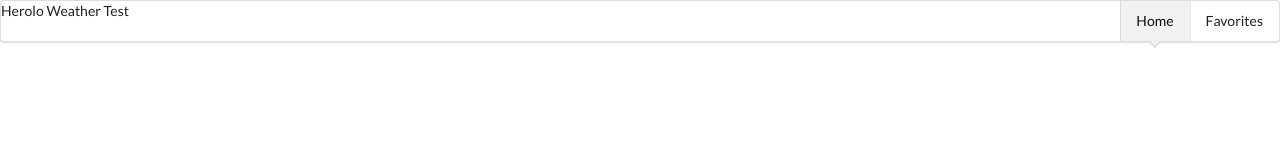
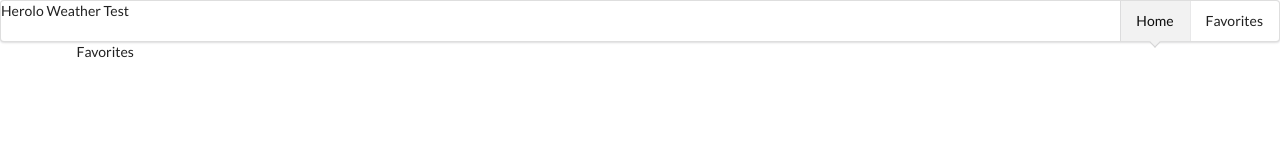
Before and after one commit to nitsansoffair/nitsan-soffair-12-11-2019, a React (Create React App) app: page /favorites in a window 1280 px wide. Shown: the top 160 px of the page. Built offline with nearby package versions, Linux system fonts and the light colour scheme.

Commit message:
Header, Links

```diff
--- a/src/components/App.js
+++ b/src/components/App.js
@@ -4,18 +4,20 @@ import createBrowserHistory from '../history';
 import Header from './Header';
 import MainPage from './main/MainPage';
 import FavoritesPage from './favorites/FavoritesPage';
-// import '../style/index.scss';
+import '../style/index.scss';
 
 class App extends Component {
     render() {
         return (
             <div>
                 <Router history={createBrowserHistory}>
-                    <Switch>
-                        <Header/>
-                        <Route path="/" exact component={MainPage}/>
-                        <Route path="/favorites" exact compoent={FavoritesPage}/>
-                    </Switch>
+                    <Header/>
+                    <div className="ui container">
+                        <Switch>
+                            <Route path="/" exact component={MainPage}/>
+                            <Route path="/favorites" exact component={FavoritesPage}/>
+                        </Switch>
+                    </div>
                 </Router>
             </div>
         );
--- a/src/components/favorites/FavoritesPage.js
+++ b/src/components/favorites/FavoritesPage.js
@@ -0,0 +1,13 @@
+import React, { Component } from 'react';
+
+class FavoritesPage extends Component {
+    render() {
+        return (
+            <div>
+                Favorites
+            </div>
+        );
+    }
+}
+
+export default FavoritesPage;
--- a/src/components/main/MainPage.js
+++ b/src/components/main/MainPage.js
@@ -0,0 +1,13 @@
+import React, { Component } from 'react';
+
+class MainPage extends Component {
+    render() {
+        return (
+            <div>
+                Main
+            </div>
+        );
+    }
+}
+
+export default MainPage;
```
Also changed, not shown: 1 other file (tests, documents, lock files or other folders).
